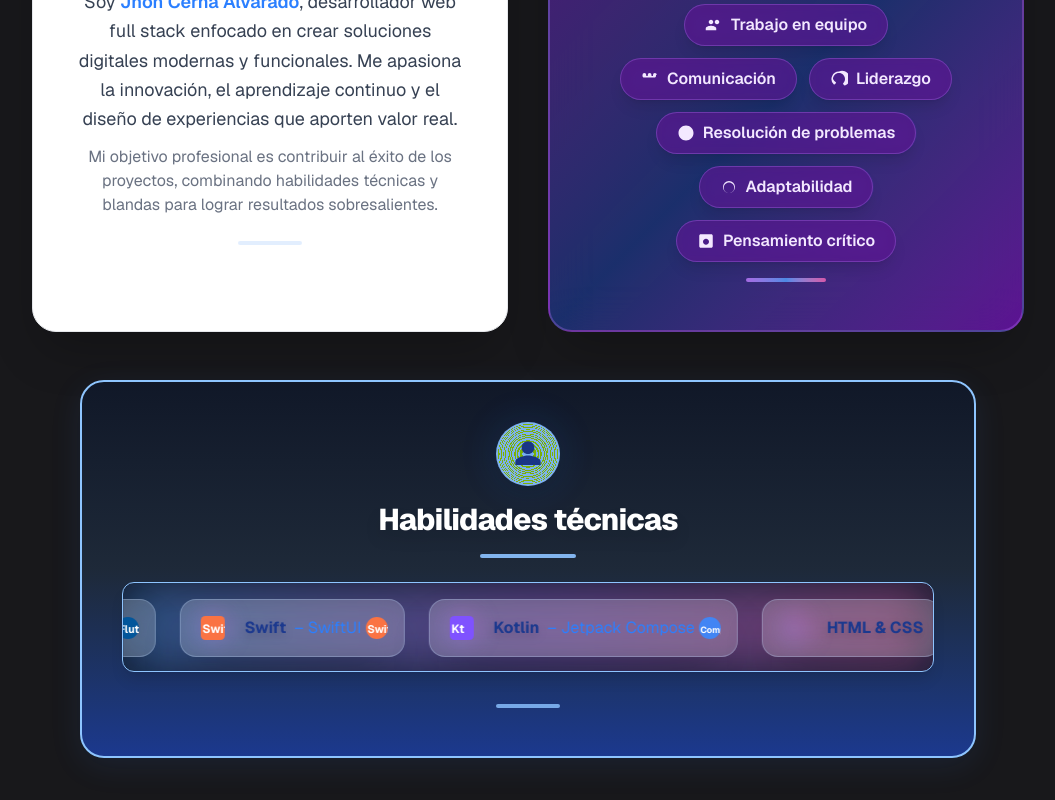
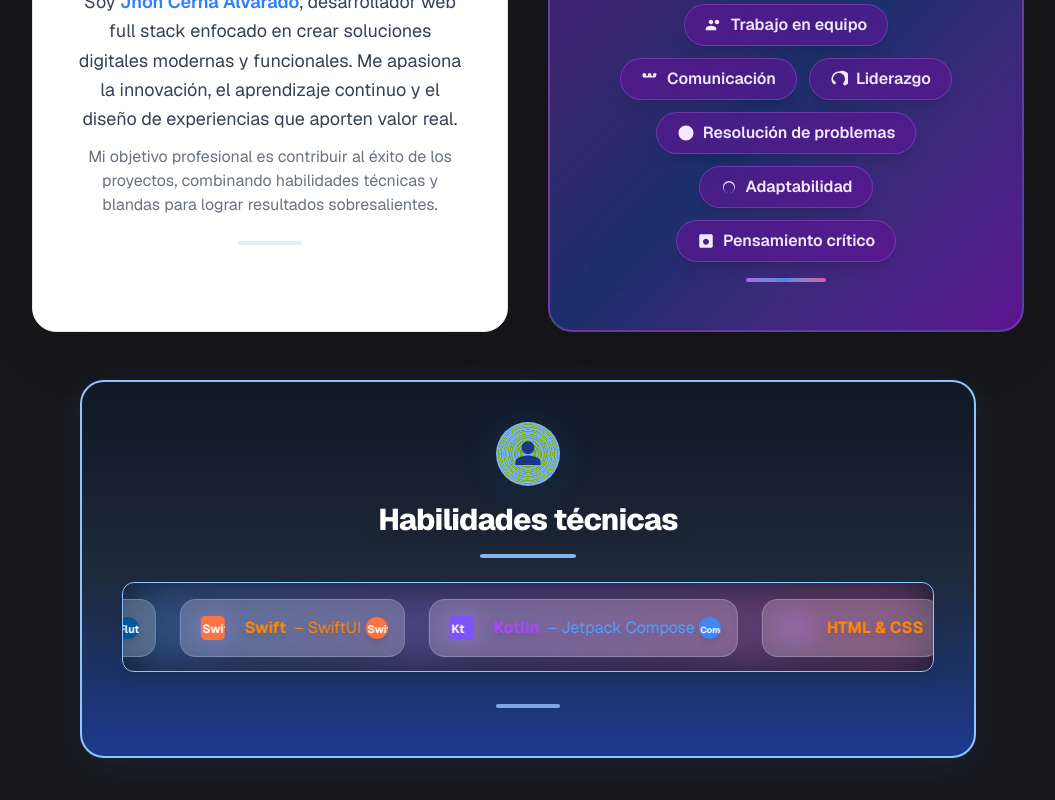
Before and after one commit to jhonReyCerna/portafolio, a Next.js app: page / in a window 1280 px wide. Shown: the part 970-1770 px from the top of the page, without its empty margins (112-1167 px from the left). Built offline with nearby package versions, Linux system fonts and the light colour scheme.

Commit message:
primer commitrdvjr

```diff
--- a/src/app/page.tsx
+++ b/src/app/page.tsx
@@ -183,6 +183,45 @@ function SnakeCarousel() {
       >
         {items.map((skill, idx) => {
           const [lang, framework] = skill.split(" – ");
+          function getLangColor(lang: string) {
+            switch (lang) {
+              case "HTML & CSS": return "text-orange-400"; // HTML naranja
+              case "JavaScript": return "text-yellow-300"; // JS amarillo
+              case "Python": return "text-blue-700"; // Python azul
+              case "TypeScript": return "text-blue-500"; // TS azul
+              case "Java": return "text-orange-500"; // Java naranja
+              case "PHP": return "text-indigo-400"; // PHP azul
+              case "C#": return "text-purple-700"; // C# morado
+              case "Go": return "text-cyan-500"; // Go azul claro
+              case "Ruby": return "text-red-600"; // Ruby rojo
+              case "Kotlin": return "text-purple-500"; // Kotlin morado
+              case "Rust": return "text-amber-700"; // Rust marrón
+              case "Dart": return "text-blue-600"; // Dart azul
+              case "Swift": return "text-orange-400"; // Swift naranja
+              default: return "text-cyan-200";
+            }
+          }
+          function getFrameworkColor(framework: string) {
+            switch (framework) {
+              case "React.js": return "text-blue-400"; // #61DAFB
+              case "Django": return "text-green-700"; // #092E20
+              case "Spring Boot": return "text-green-500"; // #6DB33F
+              case "Laravel": return "text-red-500"; // #FF2D20
+              case "Ruby on Rails": return "text-red-600"; // #CC0000
+              case "Next.js": return "text-gray-800"; // #000 (gris oscuro)
+              case "Gin": return "text-cyan-500"; // #00ADD8
+              case "Flutter": return "text-blue-500"; // #02569B
+              case "Jetpack Compose": return "text-blue-400"; // #4285F4
+              case "ASP.NET Core": return "text-purple-700"; // #512BD4
+              case "Ktor": return "text-blue-400"; // #0095D5
+              case "SwiftUI": return "text-orange-400"; // #FA7343
+              case "Java": return "text-orange-500"; // #E76F00
+              case "Actix Web": return "text-gray-600"; // #333
+              case "Rust": return "text-amber-700"; // #DEA584 (marrón)
+              case "PHP": return "text-blue-400"; // #777BB4
+              default: return "text-cyan-300";
+            }
+          }
           return (
             <span
               key={lang + framework + idx}
@@ -194,11 +233,11 @@ function SnakeCarousel() {
                 <span className="absolute left-0 top-0 w-8 h-8 rounded-full bg-gradient-to-tr from-blue-400 via-purple-400 to-pink-400 blur-md opacity-30 animate-pulse" />
                 <span className="relative z-10">{getLangIcon(lang)}</span>
               </span>
-              <span className="text-blue-900 font-bold drop-shadow-lg flex items-center gap-1">
+              <span className={`${getLangColor(lang)} font-bold drop-shadow-lg flex items-center gap-1`}>
                 {lang}
               </span>
               {framework && (
-                <span className="text-blue-500 font-normal flex items-center gap-1">
+                <span className={`${getFrameworkColor(framework)} font-normal flex items-center gap-1 drop-shadow-md`}>
                   – {framework} {getFrameworkIcon(framework)}
                 </span>
               )}
```
